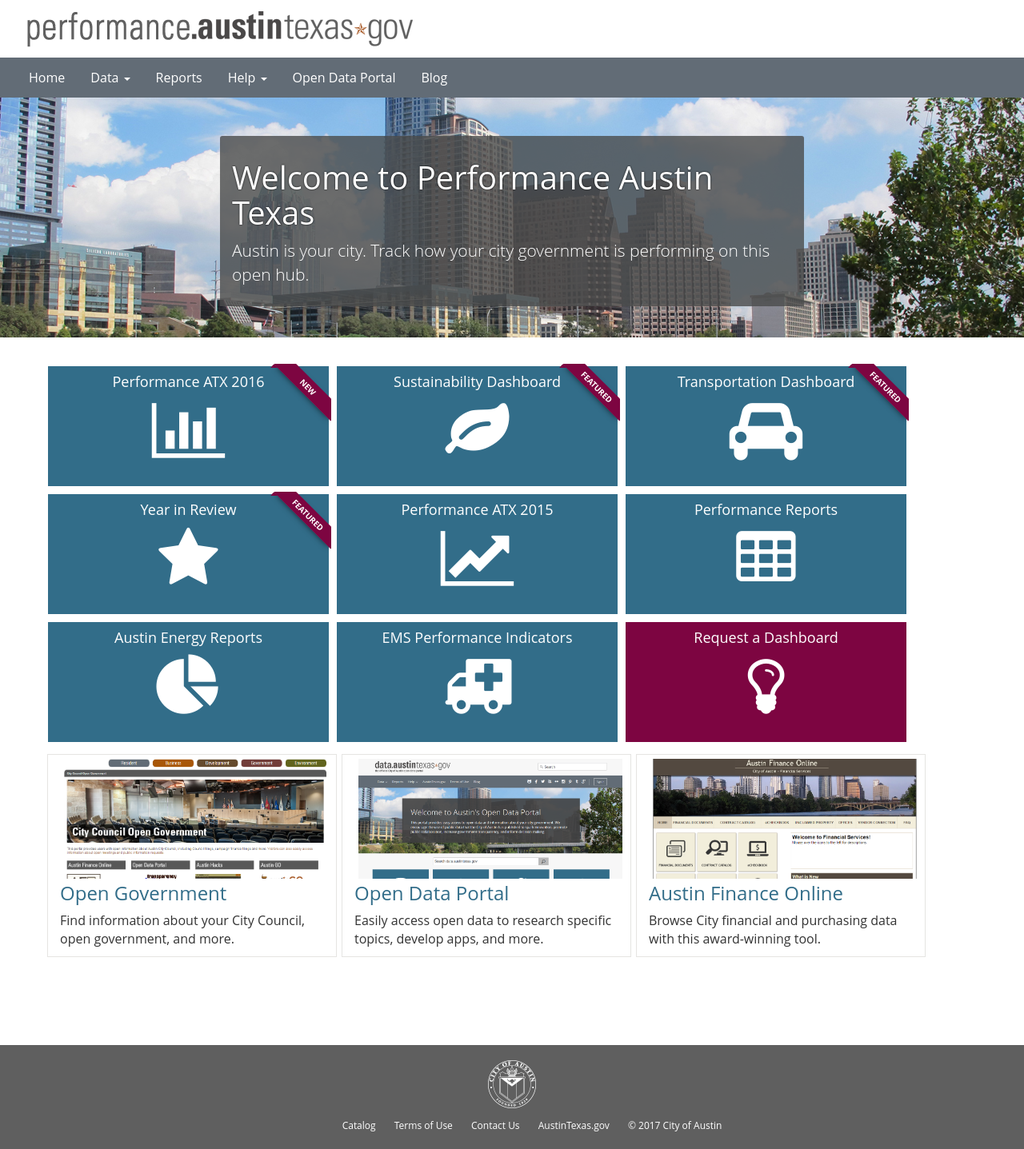
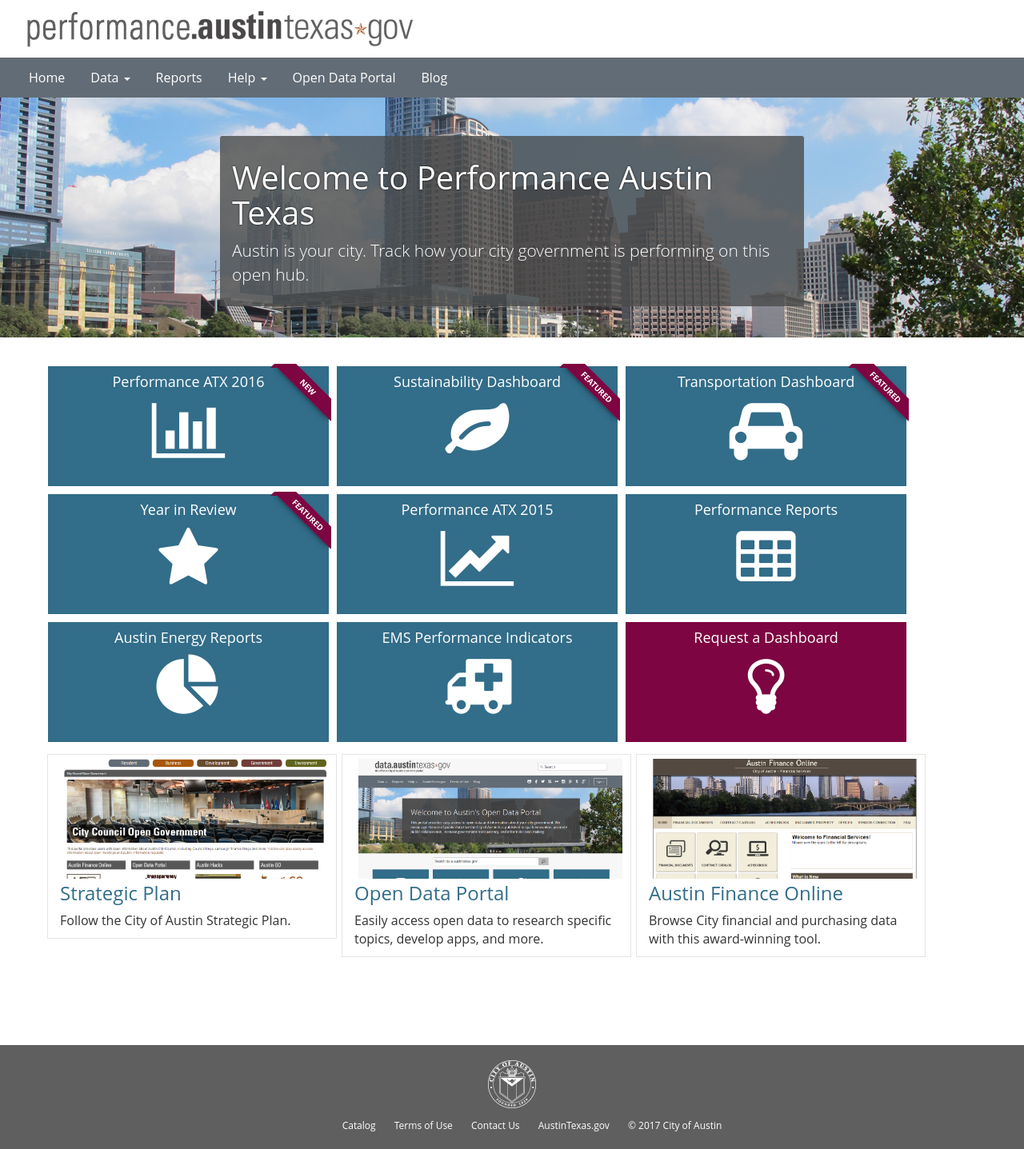
Before and after one commit to thuzarwin/PerformanceATX, a Jekyll site: the page built from index.md, in a window 1280 px wide. Shown: the whole page at 80% size. Built offline with Jekyll 4.4.1, drawn with Linux system fonts in a browser that asks for light colours; nearby versions of some CDN libraries; some web fonts are replaced.

Commit message:
Update homepage.html
Updated Link and URL for Strategic Plan Tile

```diff
--- a/_layouts/homepage.html
+++ b/_layouts/homepage.html
@@ -131,11 +131,11 @@
         <div class="row ">
 
 
-<a href='http://www.austintexas.gov/page/city-council-open-government' target="_blank">
+<a href='https://austinstrategicplan.bloomfire.com/?feed=recent' target="_blank">
 <div class="col-sm-3 col-sm-offset-0 text-left" style= "outline: 1px solid #E5E4E2">
 <div class="col-sm-12 homepage-button homepage-button-image"></div></a>
-<h3>Open Government</h3>
-<p>Find information about your City Council, open government, and more.</p>
+<h3>Strategic Plan</h3>
+<p>Follow the City of Austin Strategic Plan.</p>
         </div>
 
 
```
